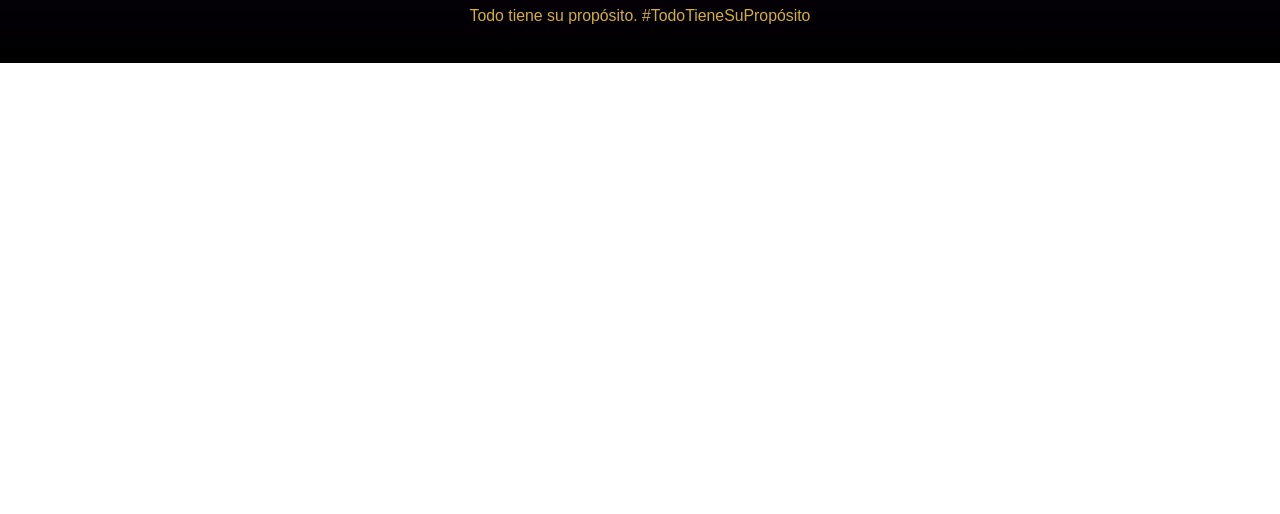
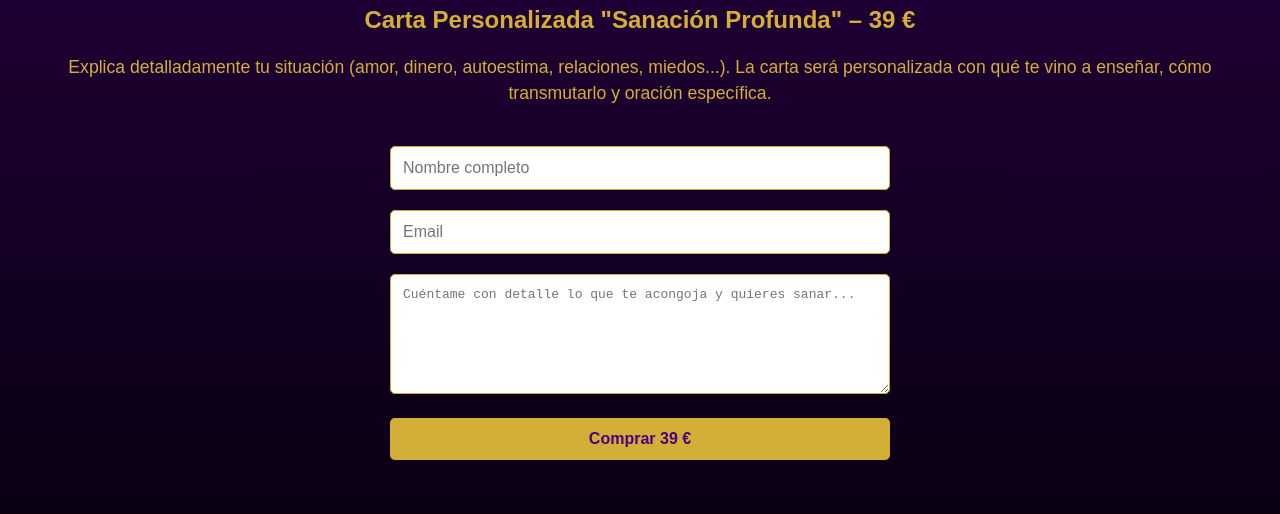
Before and after one commit to yosoyastroluz-sys/astroluz, a website: page public/index.html in a window 1280 px wide. Shown: the part 1200-1714 px from the top of the page. Before the commit the page ends 1263 px from the top, so only its background shows below. Drawn offline with Linux system fonts and the light colour scheme.

Commit message:
Versión con logos, formulario ampliado y oración Filipense"

```diff
--- a/public/index.html
+++ b/public/index.html
@@ -23,16 +23,21 @@
       line-height: 1.5;
     }
     form {
-      max-width: 400px;
+      max-width: 500px;
       margin: 30px auto;
     }
-    input, button {
+    input, textarea, button {
       margin: 10px 0;
       padding: 12px;
       width: 100%;
       border-radius: 5px;
       border: 1px solid #D4AF37;
       font-size: 1em;
+      box-sizing: border-box;
+    }
+    textarea {
+      height: 120px;
+      resize: vertical;
     }
     button {
       background: #D4AF37;
@@ -68,24 +73,37 @@
   <h1>¿Problemas que se repiten y no te dejan vivir?</h1>
   <p>Respira hondo. Conoce mediante tu carta astral el significado divino de ese evento, cuál es su propósito y cómo sanarlo con la gracia de Dios. Sé feliz hoy.</p>
 
+  <!-- Mini Carta GRATIS -->
+  <h2>Mini Carta Celestial – GRATIS</h2>
+  <p>Ingresa tus datos y recibe tu análisis básico + potenciador + oración. Puedes añadir una frase corta sobre lo que te acongoja (opcional).</p>
+
   <form action="/mini-carta" method="POST">
     <input name="nombre" placeholder="Nombre completo" required>
     <input name="email" type="email" placeholder="Email" required>
     <input name="fecha" placeholder="Fecha nacimiento (dd/mm/aaaa)" required>
     <input name="hora" placeholder="Hora nacimiento (hh:mm o desconocida)">
     <input name="lugar" placeholder="Lugar nacimiento (ciudad, país)" required>
+    <textarea name="problema" placeholder="¿Qué te acongoja? (opcional, una frase o pregunta corta)"></textarea>
     <button type="submit">Recibir Mini Carta GRATIS</button>
   </form>
-
-  <p>Yo soy un canal. Uso IA como herramienta de mensaje sanador divino.</p>
 
   <p class="oracion">
     “Y la paz de Dios, que sobrepasa todo entendimiento, guardará vuestros corazones y vuestros pensamientos en Cristo Jesús.”<br>
     Filipenses 4:7
   </p>
 
+  <h2>Carta Personalizada "Sanación Profunda" – 39 €</h2>
+  <p>Explica detalladamente tu situación (amor, dinero, autoestima, relaciones, miedos...). La carta será personalizada con qué te vino a enseñar, cómo transmutarlo y oración específica.</p>
+  <form action="/sanacion-profunda" method="POST">
+    <input name="nombre" placeholder="Nombre completo" required>
+    <input name="email" type="email" placeholder="Email" required>
+    <textarea name="detalle" placeholder="Cuéntame con detalle lo que te acongoja y quieres sanar..." rows="6" required></textarea>
+    <button type="submit">Comprar 39 €</button>
+  </form>
+
   <footer>
     <img src="logo.png" alt="AstroLuz Logo Inferior" class="logo" style="max-width: 150px;">
+    <p>Yo soy un canal. Uso IA como herramienta de mensaje sanador divino.</p>
     <p>Todo tiene su propósito. #TodoTieneSuPropósito</p>
   </footer>
 </body>
```
